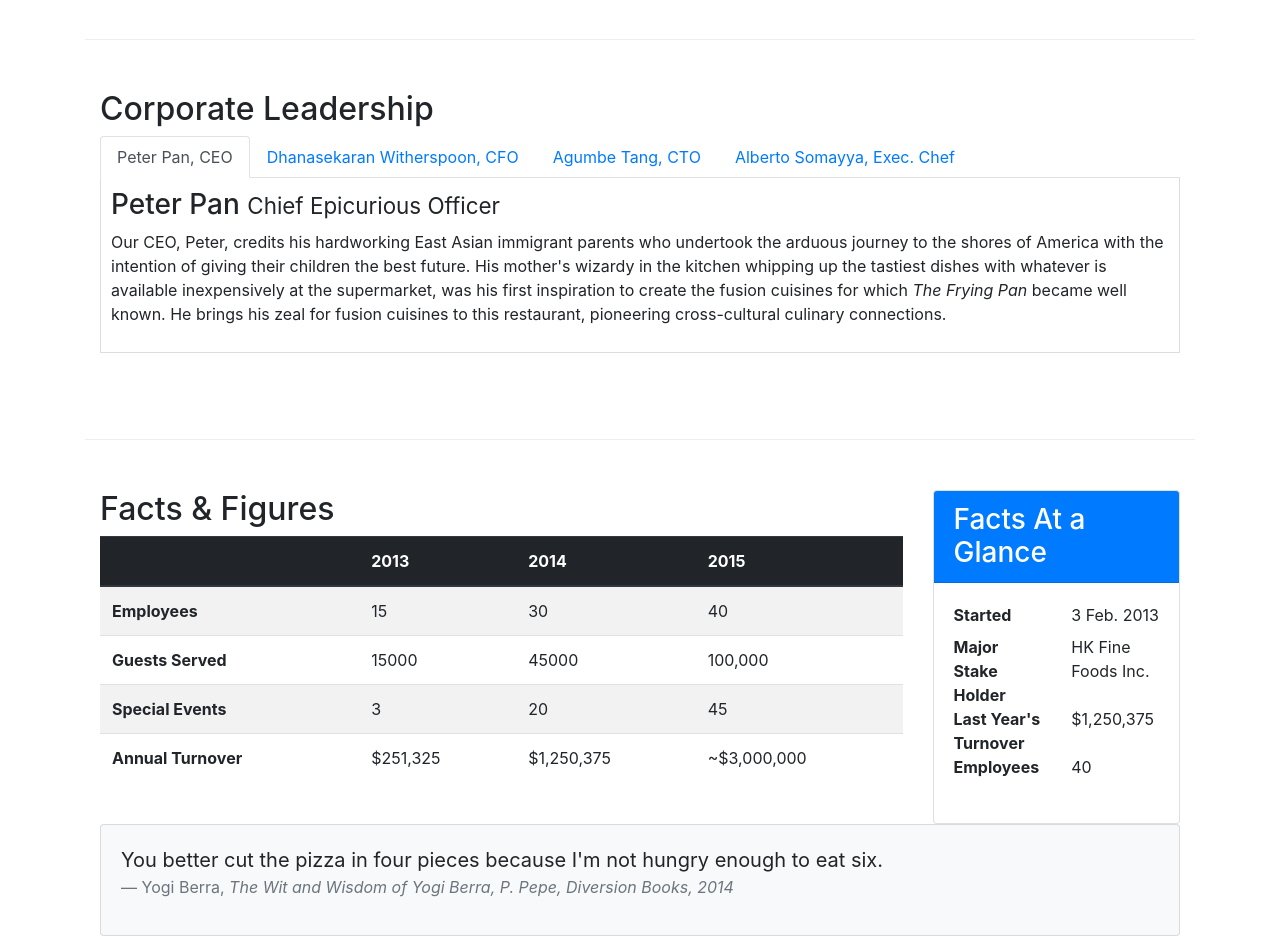
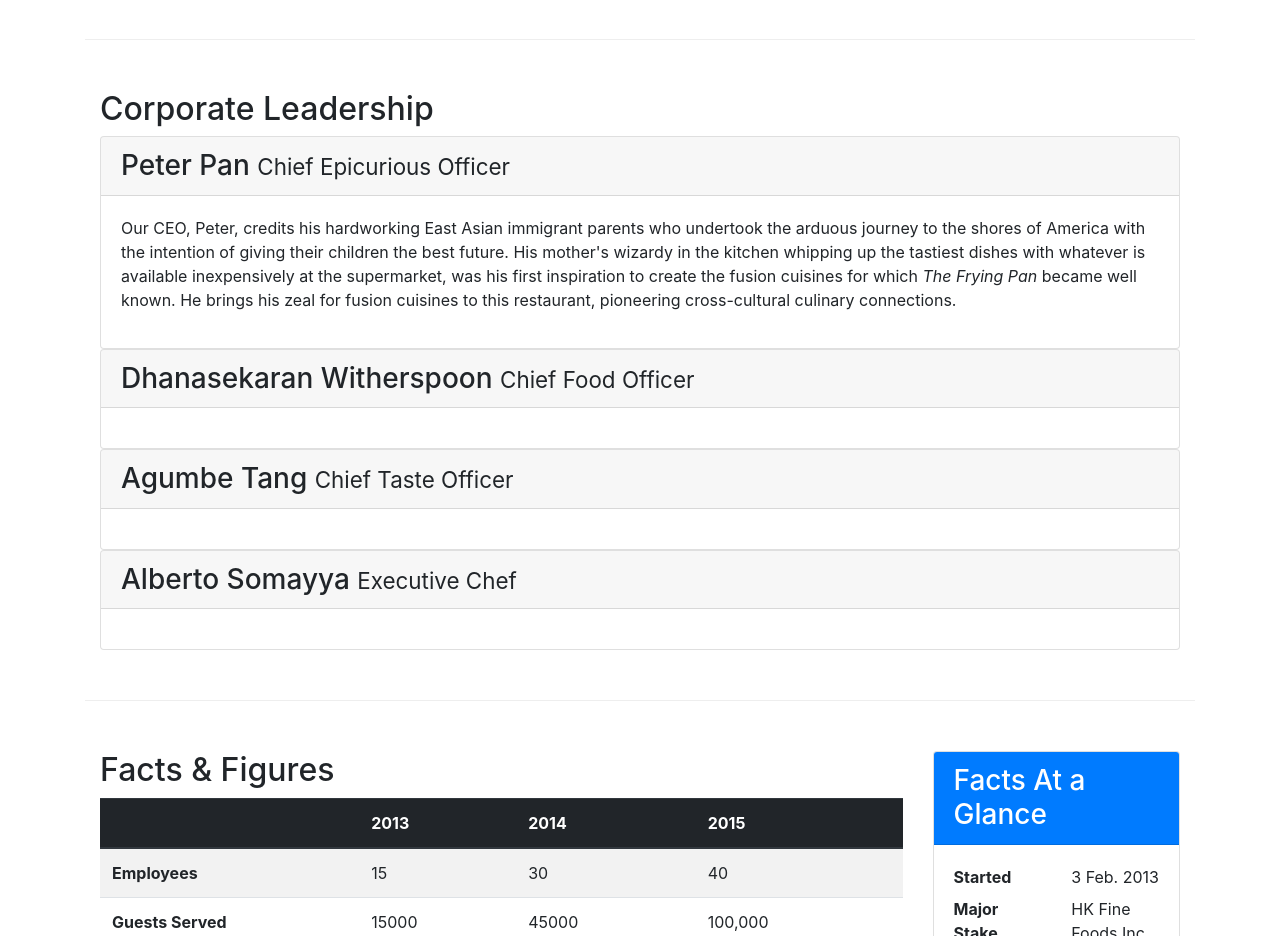
Before and after one commit to miniloda/Ristorante-con-Fusion, a website: page aboutus.html in a window 1280 px wide. Shown: the part 800-1736 px from the top of the page. Drawn offline with nearby package versions, Linux system fonts and the light colour scheme.

Commit message:
changed tabbed pane to accordion

```diff
--- a/aboutus.html
+++ b/aboutus.html
@@ -72,39 +72,63 @@
         <div class="row row-content">
             <div class="col-12">
                 <h2>Corporate Leadership</h2>
-                <ul class="nav nav-tabs">
-                    <li class="nav-item">
-                        <a href="#peter" class="nav-link active" role = "tab" data-toggle="tab" >Peter Pan, CEO</a>
-                    </li>
-                    <li class="nav-item">
-                        <a href="#dhanasekaran" class="nav-link" role="tab" data-toggle = "tab">Dhanasekaran Witherspoon, CFO</a></li>
-                    <li class="nav-item">
-                        <a href="#agumbe" class="nav-link" role = "tab" data-toggle = "tab">
-                            Agumbe Tang, CTO
-                        </a>
-                    </li>
-                    <li class="nav-item">
-                        <a href="#alberto" class="nav-link" role = "tab" data-toggle = "tab">
-                            Alberto Somayya, Exec. Chef
-                        </a>
-                    </li>
-                </ul>
-            <div class="tab-content">
-                <div class="tab-pane fade show active" role = "tabpanel" id = "peter">
-                    <h3>Peter Pan <small>Chief Epicurious Officer</small></h3>
-                    <p class="d-none d-sm-block">Our CEO, Peter, credits his hardworking East Asian immigrant parents who undertook the arduous journey to the shores of America with the intention of giving their children the best future. His mother's wizardy in the kitchen whipping up the tastiest dishes with whatever is available inexpensively at the supermarket, was his first inspiration to create the fusion cuisines for which <em>The Frying Pan</em> became well known. He brings his zeal for fusion cuisines to this restaurant, pioneering cross-cultural culinary connections.</p>
+
+            <div id = "accordion">
+                <div class="card">
+                    <div class="card-header">
+
+                        <h3 class = "mb-0">
+                            <a data-toggle = "collapse" data-target="#peter">Peter Pan <small>Chief Epicurious Officer</small></a>
+                        </h3>
+                    </div>
+                    <div class="card-body">
+
+                        <div class="collapse show" role = "tabpanel" id = "peter" data-parent = "accordion">
+                        <p class="d-none d-sm-block">Our CEO, Peter, credits his hardworking East Asian immigrant parents who undertook the arduous journey to the shores of America with the intention of giving their children the best future. His mother's wizardy in the kitchen whipping up the tastiest dishes with whatever is available inexpensively at the supermarket, was his first inspiration to create the fusion cuisines for which <em>The Frying Pan</em> became well known. He brings his zeal for fusion cuisines to this restaurant, pioneering cross-cultural culinary connections.</p>
+                    </div>
+
                 </div>
-                <div class="tab-pane fade" role = "tabpanel" id = "dhanasekaran">
-                    <h3>Dhanasekaran Witherspoon <small>Chief Food Officer</small></h3>
-                    <p class="d-none d-sm-block">Our CFO, Danny, as he is affectionately referred to by his colleagues, comes from a long established family tradition in farming and produce. His experiences growing up on a farm in the Australian outback gave him great appreciation for varieties of food sources. As he puts it in his own words, <em>Everything that runs, wins, and everything that stays, pays!</em></p>
                 </div>
-                <div class="tab-pane fade" role = "tabpanel" id = "agumbe">
-                    <h3>Agumbe Tang <small>Chief Taste Officer</small></h3>
-                    <p class="d-none d-sm-block">Blessed with the most discerning gustatory sense, Agumbe, our CTO, personally ensures that every dish that we serve meets his exacting tastes. Our chefs dread the tongue lashing that ensues if their dish does not meet his exacting standards. He lives by his motto, <em>You click only if you survive my lick.</em></p>
+                <div class="card">
+                    <div class="card-header">
+                        <h3 class = "mb-0">
+                            <a data-toggle = "collapse" data-target = "dhanasekaran">Dhanasekaran Witherspoon <small>Chief Food Officer</small></a>
+                        </h3>
+
+                    </div>
+                    <div class="card-body">
+                        <div class="collapse" role = "tabpanel" id = "dhanasekaran" data-parent="accordion">
+
+                            <p class="d-none d-sm-block">Our CFO, Danny, as he is affectionately referred to by his colleagues, comes from a long established family tradition in farming and produce. His experiences growing up on a farm in the Australian outback gave him great appreciation for varieties of food sources. As he puts it in his own words, <em>Everything that runs, wins, and everything that stays, pays!</em></p>
+                    </div>
                 </div>
-                <div class="tab-pane fade" role = "tabpanel" id = "alberto">
-                    <h3>Alberto Somayya <small>Executive Chef</small></h3>
-                    <p class="d-none d-sm-block">Award winning three-star Michelin chef with wide International experience having worked closely with whos-who in the culinary world, he specializes in creating mouthwatering Indo-Italian fusion experiences. He says, <em>Put together the cuisines from the two craziest cultures, and you get a winning hit! Amma Mia!</em></p>
+                </div>
+                <div class="card">
+                    <div class="card-header">
+                        <h3 class = "mb-0">
+                            <a data-toggle = "collapse" data-target = "agumbe">Agumbe Tang <small>Chief Taste Officer</small></a>
+                        </h3>
+
+                    </div>
+                    <div class="card-body">
+                        <div class="collapse" role = "tabpanel" id = "agumbe">
+                            <p class="d-none d-sm-block">Blessed with the most discerning gustatory sense, Agumbe, our CTO, personally ensures that every dish that we serve meets his exacting tastes. Our chefs dread the tongue lashing that ensues if their dish does not meet his exacting standards. He lives by his motto, <em>You click only if you survive my lick.</em></p>
+
+                    </div>
+                </div>
+                </div>
+                <div class="card">
+                    <div class="card-header">
+                        <h3 class = "mb-0"><a data-toggle = "collapse" data-target = "alberto">Alberto Somayya <small>Executive Chef</small></a>
+                        </h3>
+
+                    </div>
+                    <div class="card-body">
+
+                        <div class="collapse" role = "tabpanel" id = "alberto">
+                            <p class="d-none d-sm-block">Award winning three-star Michelin chef with wide International experience having worked closely with whos-who in the culinary world, he specializes in creating mouthwatering Indo-Italian fusion experiences. He says, <em>Put together the cuisines from the two craziest cultures, and you get a winning hit! Amma Mia!</em></p>
+                        </div>
+                    </div>
                 </div>
             </div>
             </div>
```
Also changed, not shown: index.html (+1 -1 lines).
